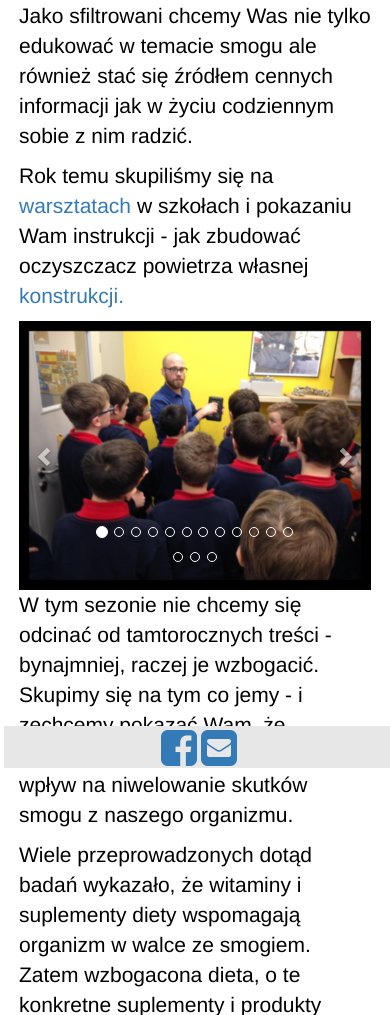
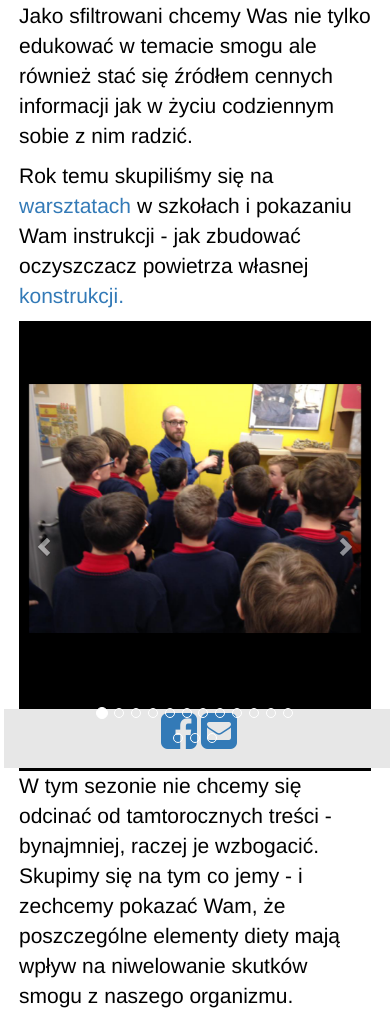
Before and after one commit to rscales02/sfiltrowani, a Flask app: page /education in a window 390 px wide. Shown: the part 76-1091 px from the top of the page. Run offline with Flask 2, Linux system fonts and the light colour scheme; some libraries are stand-ins or nearby versions.

Commit message:
fixed carousel on mobile, fixed other issues from client

```diff
--- a/app/static/styles/base.css
+++ b/app/static/styles/base.css
@@ -23,7 +36,23 @@ html {
   p {
     font-size: 150%;
   }
-   ol{ font-size: 125% }
+  ol {
+     font-size: 125%
+  }
+  #workshop-carousel {
+     height: 450px;
+  }
+   .footer {
+        height: 7%;
+   }
+   .avatar {
+    height: 20px;
+    width: 20px;
+   }
+    table.center{
+        width: 100%;
+        background: rgba(250,250,250,0.5);
+    }
 }
 
 .background-image {
@@ -80,15 +109,28 @@ img {
     vertical-align: middle
 }
 
-body {
-	  /* Margin bottom by footer height */
-	  margin-bottom: 7%;
-	}
+.item {
+height: 375px;
+}
+
+.item img {
+max-height: 100%;
+max-width: 100%;
+position: absolute;
+top: 0;
+bottom: 0;
+left: 0;
+right: 0;
+margin: auto;
+}
+
+
+
 .footer {
 	  position: fixed;
 	  bottom: 0;
 	  width: 100%;
 	  /* Set the fixed height of the footer here */
-	  height: 5%;
+      margin-top: 75px;
 	  background-color: #e7e7e7;
 	}
--- a/app/templates/_post.html
+++ b/app/templates/_post.html
@@ -1,8 +1,8 @@
-    <table class="table table-hover">
+    <table class="table table-hover center">
         <tr>
             <td width="70px">
                 <a href="{{ url_for('main.user', username=post.author.username) }}">
-                    <img src="{{ post.author.avatar(70) }}" />
+                    <img class="avatar" src="{{ post.author.avatar(70) }}" />
                 </a>
             </td>
             <td>
@@ -17,7 +17,7 @@
                 <span id="post{{ post.id }}">{{ post.body }}</span>
                 <br>
                 {% if post.video %}
-                    <iframe width="560" height="315" src="{{ post.video }}" frameborder="0" allow="accelerometer; autoplay; encrypted-media; gyroscope; picture-in-picture" allowfullscreen></iframe>                {% endif %}
+                    <iframe class="embed-responsive-item" src="{{ post.video }}" frameborder="0" allow="accelerometer; autoplay; encrypted-media; gyroscope; picture-in-picture" allowfullscreen></iframe>                {% endif %}
                 {% if post.language and post.language != g.locale %}
                 <br><br>
                 <span id="translation{{ post.id }}">
--- a/app/templates/akcja.html
+++ b/app/templates/akcja.html
@@ -23,4 +23,5 @@
         {% include '_post.html' %}
     {% endfor %}
 
+
 {% endblock %}
--- a/app/templates/base.html
+++ b/app/templates/base.html
@@ -96,6 +96,7 @@ fbq('track', 'PageView');
         {% block app_content %}{% endblock %}
     </div>
 </div>
+<br><br><br>
 {% block footer %}
 <div class="footer">
      <div class="text-center center-block" style="padding-top: 0.25%">
--- a/app/templates/edukacja.html
+++ b/app/templates/edukacja.html
@@ -21,7 +21,7 @@
         </ol>
         <div class="carousel-inner">
             {% for image in images %}
-            <div class="item {{ 'active' if image == images[0] else '' }} center-block">
+            <div class="item {{ 'active' if image == images[0] else '' }}">
                 <img class="d-block w-50 img-responsive center-block"
                      src="{{ url_for('static', filename='images/gallery/' + image) }}"
                      alt="slide {{ images.index(image) }}">
--- a/app/templates/instructions.html
+++ b/app/templates/instructions.html
@@ -15,7 +15,7 @@
 </p>
 <p>
     {{ _('Aby skompletować produkty do budowy własnego oczyszczacza powietrza, kliknij') }}
-    <a href="https://allegro.pl/oferta/skuteczny-oczyszczacz-na-smog-wlasnej-konstrukcji-7205113046">{{ _('tutaj.') }}</a>
+    <a href="https://allegro.pl/oferta/skuteczny-oczyszczacz-na-smog-wlasnej-konstrukcji-7205113046" target="_blank">{{ _('tutaj.') }}</a>
 </p>
 <br>
 <h2>{{ _('Instrukcja, Jak w Trzech Krokach, z Trzech Produktów Złożyć Oczyszczacz Domowej Roboty:') }}</h2>
@@ -78,6 +78,7 @@
     </li>
 </ol>
 <br>
+
 <p>
     {{ _('Sygnałem do zmiany filtru będzie jego kolor, który z pierwotnie białego zacznie ciemnieć.') }}
 </p>
@@ -85,6 +86,7 @@
     {{ _('Bardzo ważne jest aby własnoręcznie skonstruowany oczyszczacz był włączony w momencie gdy ktoś jest w domu i
     wyłączony przy wychodzeniu z domu.') }}
 </p>
+<br><br><br>
 
 
 {% for image in images %}
@@ -100,7 +102,7 @@
           <h4 class="modal-title"></h4>
         </div>
         <div class="modal-body text-center">
-            <img id='modal-img' src="{{ url_for('static', filename='images/instructions/' + image) }}" alt="{{ loop.index }}">
+            <img id='modal-img' class="img-responsive" src="{{ url_for('static', filename='images/instructions/' + image) }}" alt="{{ loop.index }}">
         </div>
         <div class="modal-footer">
           <button type="button" class="btn btn-default" data-dismiss="modal">Close</button>
```
Also changed, not shown: other parts of app/static/styles/base.css (+13 -0 lines), app/templates/galeria.html (+6 -3 lines), app.db.
